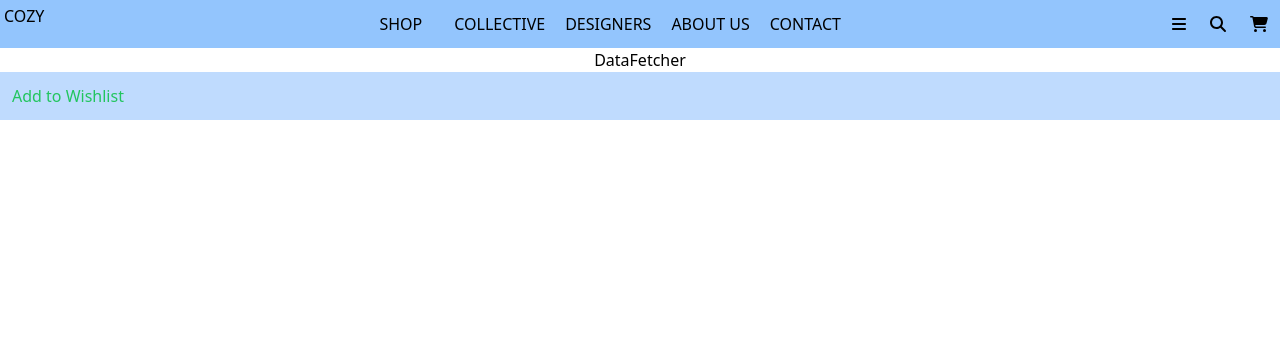
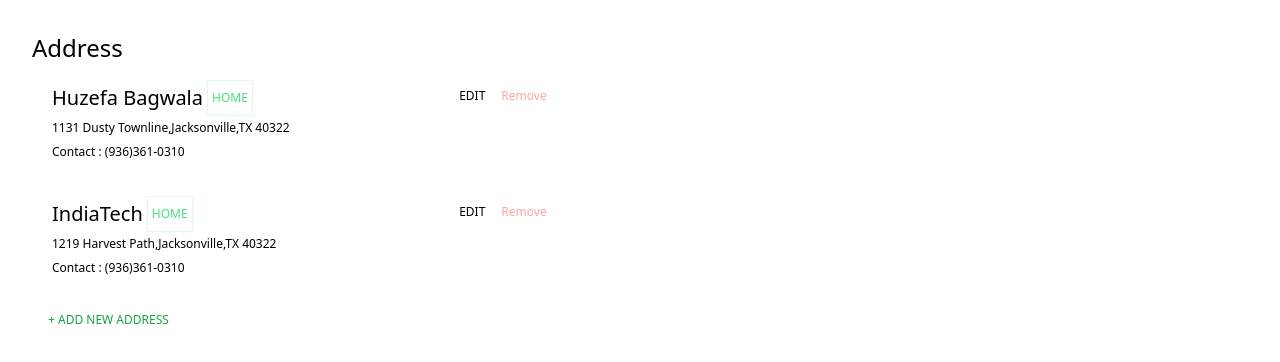
Before and after one commit to chebeuma/html-css-intro, a React (Create React App) app in the folder react-learning/: page / in a window 1280 px wide. Shown: the top 362 px of the page. Built offline with nearby package versions, Linux system fonts and the light colour scheme; no server answers.

Commit message:
Address
address

```diff
--- a/react-learning/src/App.jsx
+++ b/react-learning/src/App.jsx
@@ -6,20 +6,14 @@ import "./App.css";
 //import LoginForm from './LoginForm/index';
 //import OrderSummary from './Order summary';
 //import PageContainer from "./PageContainer"
-import Navbar from "./components/Navbar/index";
-import DataFetcher from "./components/DataFetcher/index";
-//import AddressCard from "./components/CheckoutPage/index";
+//import Navbar from "./components/Navbar/index";
+//import DataFetcher from "./components/DataFetcher/index";
+import AddressCard from "./components/CheckoutPage/index";
 
 function App() {
   return (
     <div className="App">
-      <Navbar />
-      <DataFetcher />
-      <div>
-        <footer className="flex flex-between bg-blue-200 p-3  text-green-500">
-          Add to Wishlist
-        </footer>
-      </div>
+      <AddressCard />
     </div>
   );
 }
--- a/react-learning/src/components/CheckoutPage/AddAdress.jsx
+++ b/react-learning/src/components/CheckoutPage/AddAdress.jsx
@@ -1,8 +1,8 @@
 const AddAddress = () => {
   return (
     <div>
-      <button>
-        <a href="#">ADD NEW ADDRESS</a>
+      <button className="text-xs text-green-600 p-4">
+        <a href="#">+ ADD NEW ADDRESS</a>
       </button>
     </div>
   );
--- a/react-learning/src/components/CheckoutPage/Container.jsx
+++ b/react-learning/src/components/CheckoutPage/Container.jsx
@@ -1,12 +1,12 @@
 const Container = () => {
   return (
     <div className="flex flex-col">
-      <div className="flex flex-col w-80 m-4">
+      <div className="flex flex-col m-4 md:w-5/12">
         <div className="flex justify-between">
           <div className="flex flex-row">
             <div className="text-xl p-1 ">Huzefa Bagwala</div>
 
-            <button className="border border-green-100 text-xs p-1 text-green-300">
+            <button className="border border-green-100 text-xs p-1 text-green-400">
               <a href="#"> HOME</a>
             </button>
           </div>
@@ -29,12 +29,12 @@ const Container = () => {
       </div>
 
       <div>
-        <div className="flex flex-col m-4 w-80">
+        <div className="flex flex-col m-4 md:w-5/12">
           <div className="flex justify-between">
             <div className="flex flex-row">
               <div className="text-xl p-1 ">IndiaTech</div>
 
-              <button className="border border-green-100 text-xs p-1 text-green-300">
+              <button className="border border-green-100 text-xs p-1 text-green-400">
                 <a href="#">HOME</a>
               </button>
             </div>
--- a/react-learning/src/components/CheckoutPage/index.jsx
+++ b/react-learning/src/components/CheckoutPage/index.jsx
@@ -4,9 +4,12 @@ import AddAddress from "./AddAdress";
 function AddressCard() {
   return (
     <div className="text-start m-4 p-4 text-2xl">
-      Address
-      <Container />
-      <AddAddress />
+      <a href="#">Address</a>
+
+      <div>
+        <Container />
+        <AddAddress />
+      </div>
     </div>
   );
 }
```
